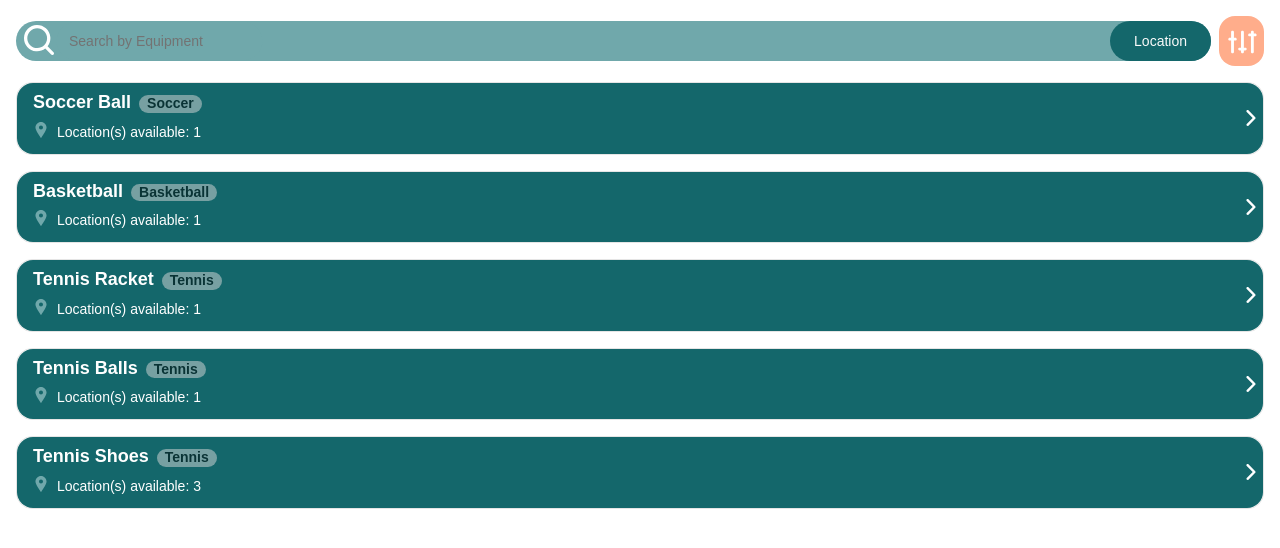
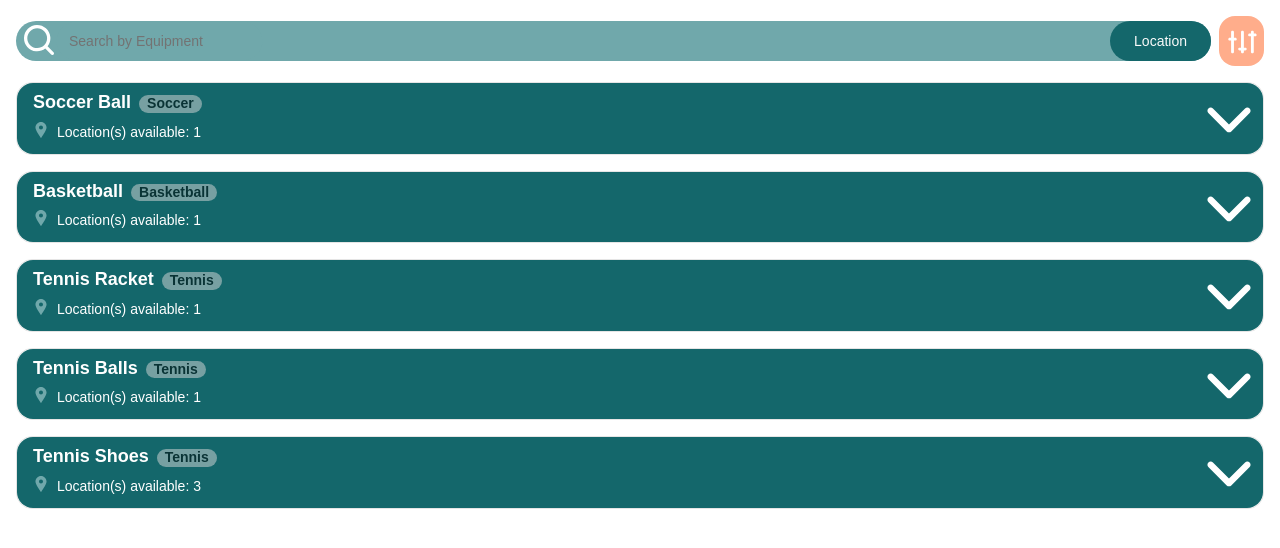
Before and after one commit to Hack4Impact-UMD/leveling-the-playing-field, a Next.js app: page / in a window 1280 px wide. Shown: the top 548 px of the page. Built offline with nearby package versions, Linux system fonts and the light colour scheme.

Commit message:
changed right arrow to down

```diff
--- a/src/app/search-page/Search.tsx
+++ b/src/app/search-page/Search.tsx
@@ -21,7 +21,8 @@ import {
 import SearchIcon from '@/components/icons/SmallSearchIcon';
 import FilterIcon from '@/components/icons/FilterIcon';
 import LocationIcon from '@/components/icons/LocationIcon';
-import RightArrowIcon from '@/components/icons/RightArrowIcon';
+// import RightArrowIcon from '@/components/icons/RightArrowIcon';
+import DownArrowIcon from '@/components/icons/DownArrowIcon';
 import { Input } from "@/components/ui/input"
 
 interface Equipment {
@@ -261,7 +262,7 @@ const SearchPage = () => {
             className="p-0 rounded-2xl w-full h-full"
             variant="outline"
           >
-            <div className="bg-teal w-full h-full flex items-center justify-between pl-4 pt-2 pb-2 pr-1 rounded-2xl">
+            <div className="bg-teal w-full h-full flex items-center justify-between pl-4 pt-2 pb-2 pr-3 rounded-2xl">
               <div className="flex flex-col justify-start">
                 <span className="font-semibold text-lg mb-1 text-white font-ubuntu-condensed leading-tight">
                   {searchMode === 'equipment' ? (
@@ -299,7 +300,9 @@ const SearchPage = () => {
                   </div>
                 )}
               </div>
-              <RightArrowIcon />
+              <div className="[&_svg]:w-11 [&_svg]:h-11 [&_svg]:-ml-1 [&_svg]:-mb-1">
+                <DownArrowIcon />
+              </div>
             </div>
           </Button>
         ))}
--- /dev/null
+++ b/src/components/icons/DownArrowIcon.tsx
@@ -0,0 +1,16 @@
+export default function DownArrowIcon() {
+  return (
+    <svg
+      width="55"
+      height="32"
+      viewBox="0 0 55 32"
+      fill="none"
+      xmlns="http://www.w3.org/2000/svg"
+    >
+      <path
+        d="M27.5001 21.6573L47.5734 1.58402C48.3382 0.845334 49.3626 0.436593 50.4258 0.445832C51.4891 0.455071 52.5062 0.881553 53.2581 1.63342C54.0099 2.38529 54.4364 3.40238 54.4456 4.46565C54.4549 5.52891 54.0461 6.55326 53.3075 7.31808L30.3672 30.2584C29.6067 31.0186 28.5754 31.4457 27.5001 31.4457C26.4248 31.4457 25.3936 31.0186 24.6331 30.2584L1.69282 7.31808C0.954132 6.55326 0.545391 5.52891 0.55463 4.46565C0.563869 3.40238 0.990356 2.38529 1.74222 1.63342C2.49409 0.881553 3.51118 0.455071 4.57444 0.445832C5.63771 0.436593 6.66206 0.845334 7.42688 1.58402L27.5001 21.6573Z"
+        fill="white"
+      />
+    </svg>
+  );
+}
```
Also changed, not shown: src/components/icons/RightArrowIcon.tsx (line endings or trailing spaces).
